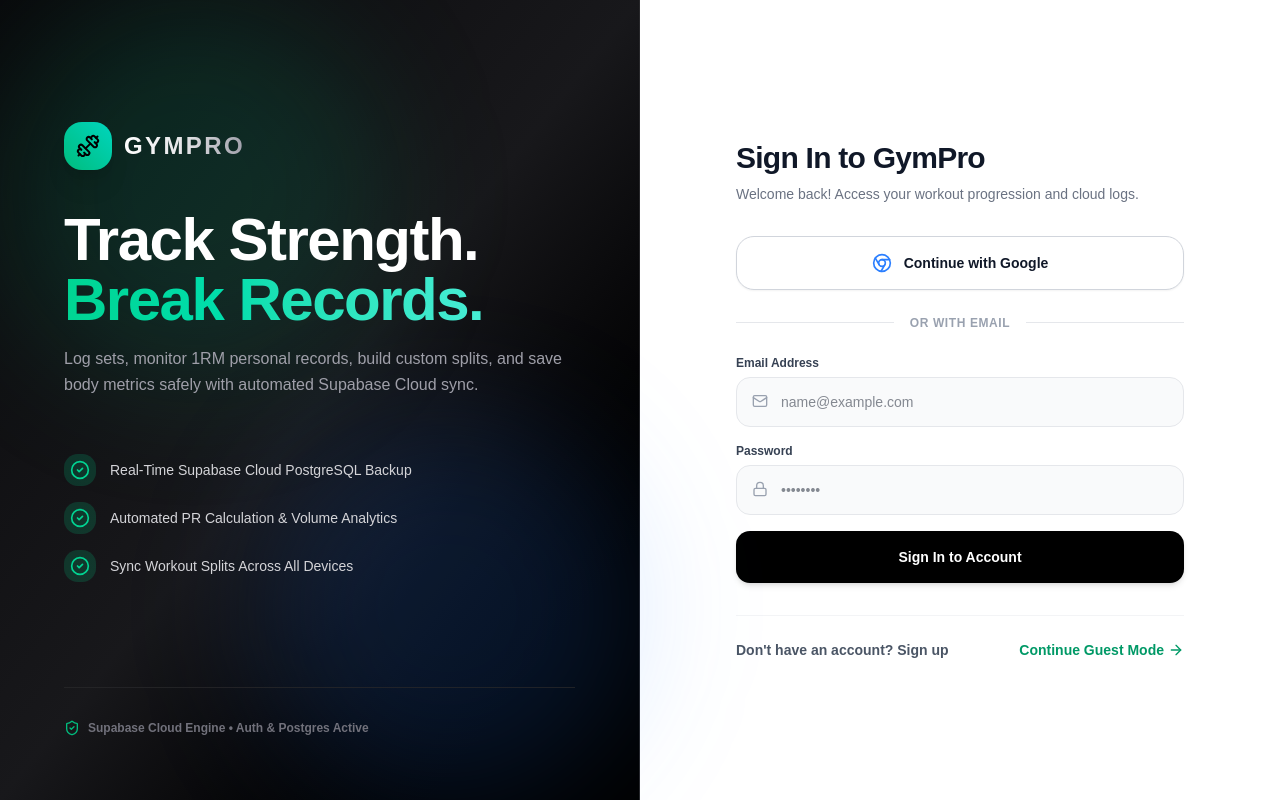
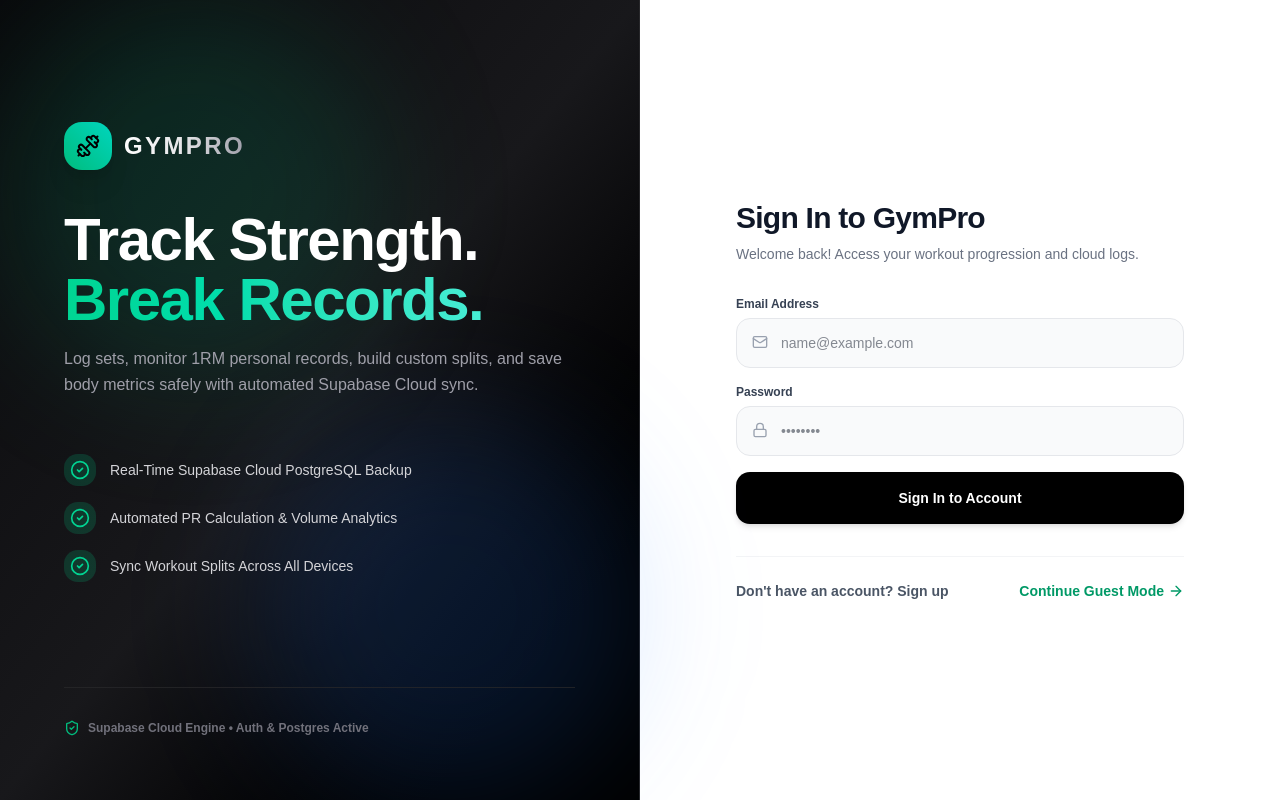
Before and after one commit to AmjustGettingStarted/gym-progress-tracker, a React (Vite) app: page / in a window 1280 px wide. Built offline with nearby package versions, Linux system fonts and the light colour scheme; no server answers.

Commit message:
refactor: remove Google sign-in option from login page

```diff
--- a/package.json
+++ b/package.json
@@ -39,6 +39,8 @@
   "devDependencies": {
     "@types/express": "^4.17.21",
     "@types/node": "^22.14.0",
+    "@types/react": "^19.2.18",
+    "@types/react-dom": "^19.2.4",
     "autoprefixer": "^10.4.21",
     "esbuild": "^0.25.0",
     "tailwindcss": "^4.1.14",
--- a/src/components/Auth/LoginPage.tsx
+++ b/src/components/Auth/LoginPage.tsx
@@ -166,7 +166,7 @@ export const LoginPage: React.FC<LoginPageProps> = ({ onContinueGuest, onLoginSu
           )}
 
           {/* Google Sign In Button */}
-          <button
+          {/* <button
             type="button"
             onClick={handleGoogleSignIn}
             disabled={loading}
@@ -174,14 +174,14 @@ export const LoginPage: React.FC<LoginPageProps> = ({ onContinueGuest, onLoginSu
           >
             <Chrome className="w-5 h-5 text-blue-500" />
             <span>Continue with Google</span>
-          </button>
+          </button> */}
 
-          <div className="relative flex items-center justify-center">
+          {/* <div className="relative flex items-center justify-center">
             <div className="border-t border-gray-200 dark:border-zinc-800 w-full"></div>
             <span className="bg-white dark:bg-zinc-950 px-4 text-xs uppercase font-bold text-gray-400 tracking-wider absolute">
               or with email
             </span>
-          </div>
+          </div> */}
 
           <form onSubmit={handleEmailAuth} className="space-y-4">
             <div>
```
Also changed, not shown: 1 other file (tests, documents, lock files or other folders).
